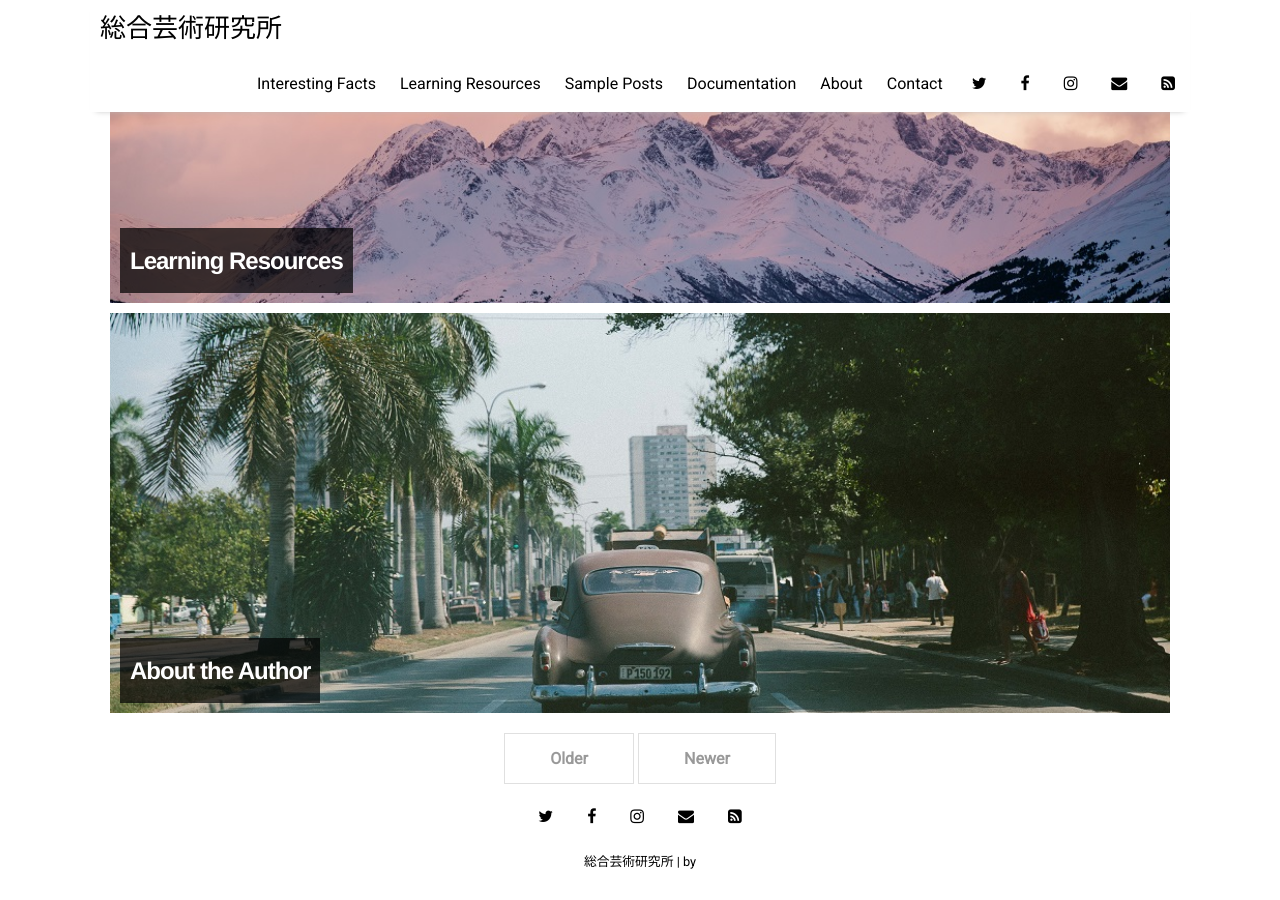
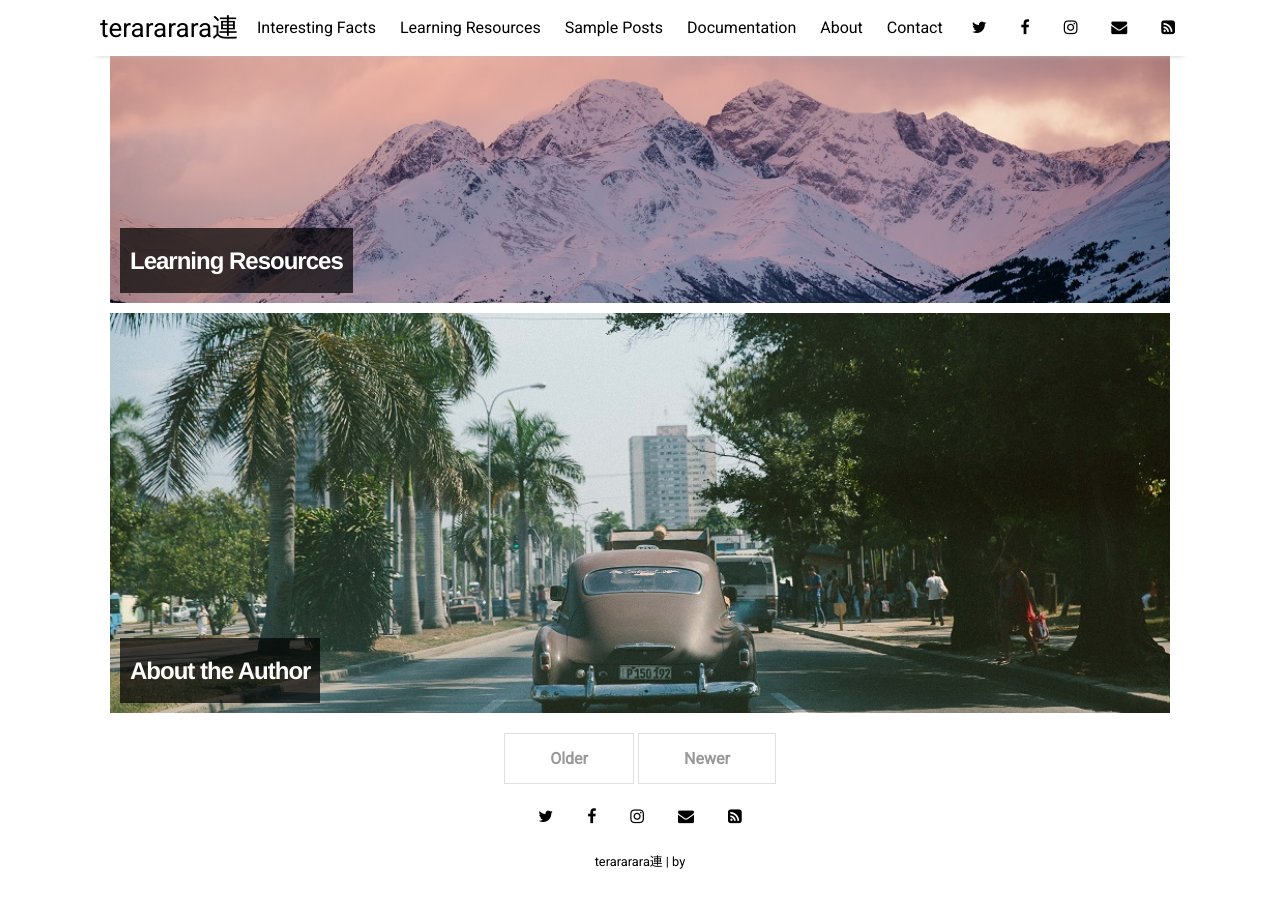
Before and after one commit to gj1002509/zakisikoku, a Jekyll site: the page built from index.html, in a window 1280 px wide and 900 px high, scrolled down 1398 px. Built offline with Jekyll 4.4.1, drawn with Linux system fonts in a browser that asks for light colours; nearby versions of some CDN libraries; the list of posts is cut into pages by our own code.

Commit message:
Update _config.yml

```diff
--- a/_config.yml
+++ b/_config.yml
@@ -8,6 +8,6 @@ permalink:           /:title
 plugins:             [jekyll-paginate, jekyll-sitemap, jekyll-feed, jekyll-seo-tag]
 
 # Customise atom feed settings (this is where Jekyll-Feed gets configuration information)
-title:		           "総合芸術研究所"
+title:		           "terararara連"
 description:	       ""
 author:              ""
```
